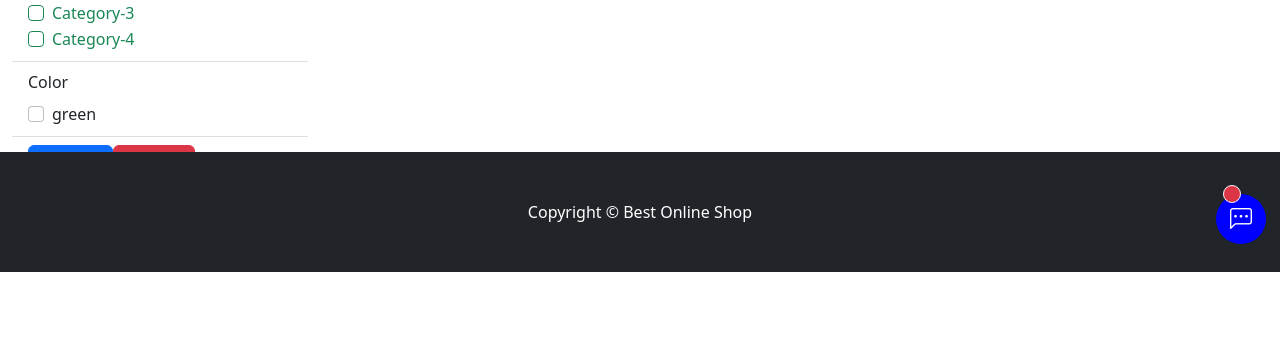
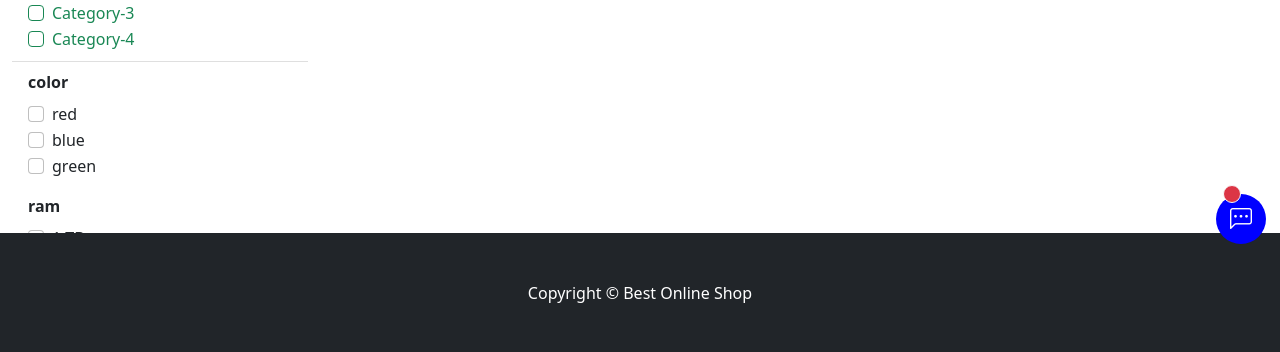
Before and after one commit to iamjackytung/ecommerce-app, a React (Create React App) app in the folder frontend/: page /product-list in a window 1280 px wide. Shown: the part 526-878 px from the top of the page. Before the commit the page ends 800 px from the top, so only its background shows below. Built offline with nearby package versions, Linux system fonts and the light colour scheme.

Commit message:
provided example attribute

```diff
--- a/frontend/src/components/filterQueryResultOptions/AttributesFilterComponent.js
+++ b/frontend/src/components/filterQueryResultOptions/AttributesFilterComponent.js
@@ -3,12 +3,23 @@
 const AttributesFilterComponent = () => {
   return (
     <>
-      <Form.Label>Color</Form.Label>
-      <Form.Check
-        type="checkbox"
-        id="default-checkbox"
-        label="green"
-      />
+      {[{ color: ["red", "blue", "green"] }, { ram: ["1 TB", "2 TB"] }].map(
+        (item, idx) => (
+          <div key={idx} className="mb-3">
+            <Form.Label>
+              <b>{Object.keys(item)}</b>
+            </Form.Label>
+            {item[Object.keys(item)].map((i, idx) => (
+              <Form.Check
+                key={idx}
+                type="checkbox"
+                id="default-checkbox"
+                label={i}
+              />
+            ))}
+          </div>
+        )
+      )}
     </>
   );
 };
--- a/frontend/src/pages/ProductListPage.js
+++ b/frontend/src/pages/ProductListPage.js
@@ -29,8 +29,8 @@
               <AttributesFilterComponent />
             </ListGroup.Item>
             <ListGroup.Item>
-              <Button variant="primary">Primary</Button>
-              <Button variant="danger">Danger</Button>
+              <Button variant="primary">Filter</Button>
+              <Button variant="danger">Reset filters</Button>
             </ListGroup.Item>
           </ListGroup>
         </Col>
```
